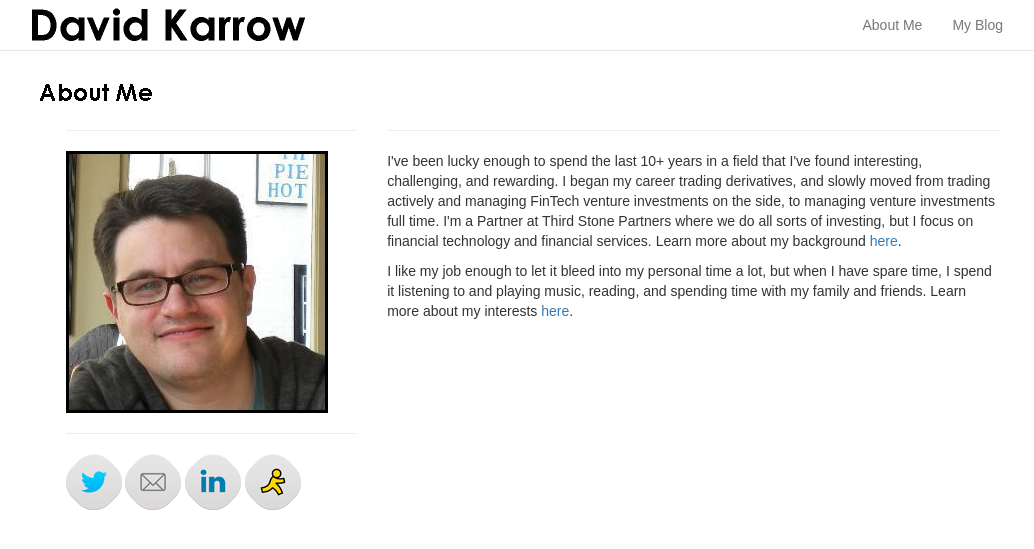
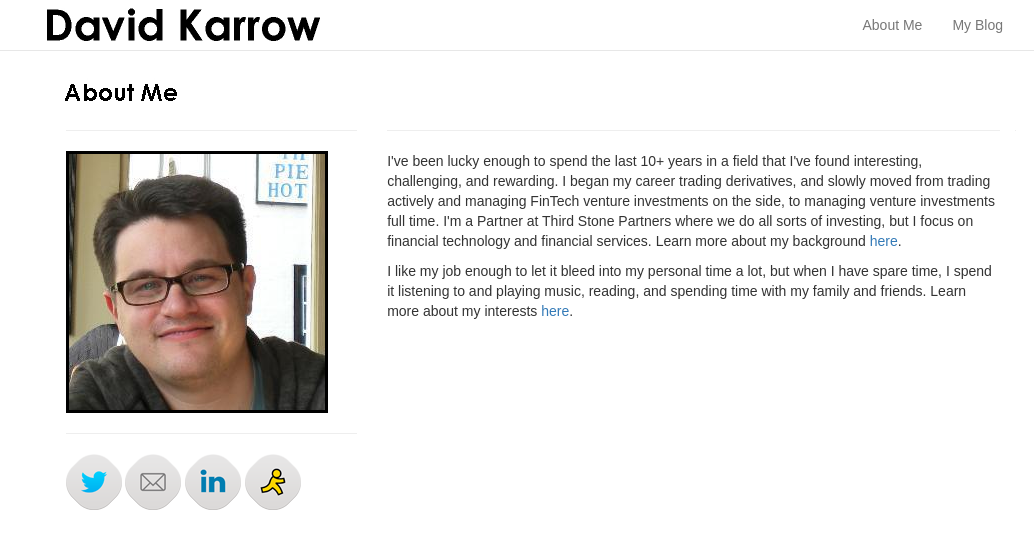
Before and after one commit to dlkarrow/dlkarrow.github.io, a Jekyll site: the page built from about.html, in a window 1280 px wide. Shown: the top 549 px of the page, without its empty margins (107-1141 px from the left). Built offline with Jekyll 4.4.1, drawn with Linux system fonts in a browser that asks for light colours; nearby versions of some CDN libraries; Markdown is read by kramdown in place of the engine named in the settings.

Commit message:
minor fixes

```diff
--- a/about.html
+++ b/about.html
@@ -5,9 +5,8 @@
 
 
 <div class="row">
-    <img src="img/aboutme.jpg">
+    <img src="img/aboutme.jpg" id="aboutme">
 </div>
-
 
 <div class="col-md-4">
 
--- a/blog.html
+++ b/blog.html
@@ -2,7 +2,9 @@
 layout: default
 title: Dave Karrow
 ---
-
+<div class="row">
+    <img src="img/myblog.jpg" id="myblog">
+</div>
 
 <ul>
     {% for post in site.posts limit 4 %}
--- a/css/main.css
+++ b/css/main.css
@@ -38,14 +38,19 @@
 }
 .navbar-brand {
 padding-top: 0px;
-padding-left: 70px;
+padding-left: 85px;
 
-}
-
-.active {
-padding-right: 70px;
 }
 
 #bs-example-navbar-collapse-1 {
 margin-right: 100px;
 }
+
+#aboutme {
+padding-left: 25px;
+}
+
+#myblog {
+padding-left: 25px;
+padding-bottom:25px;
+}
```
Also changed, not shown: index.html (+8 -6 lines).
